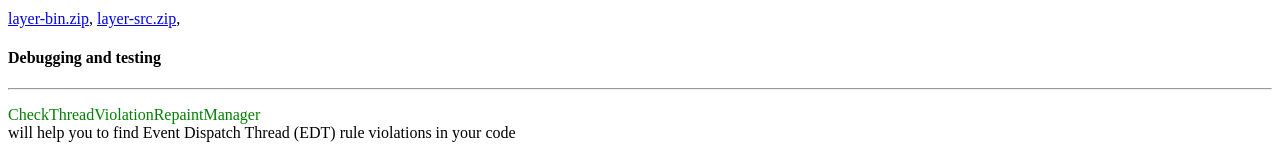
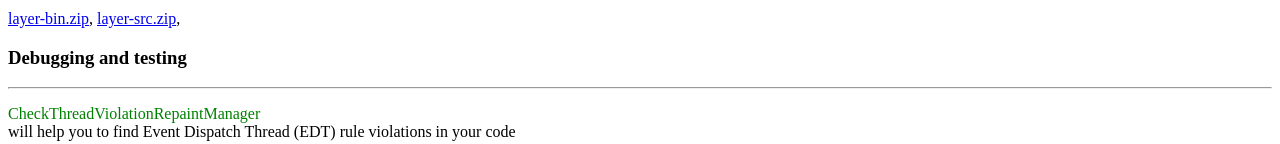
Before and after one commit to floscher/swinghelper, a plain HTML site: page www/index.html in a window 1280 px wide. Shown: the part 546-690 px from the top of the page. Drawn offline with Linux system fonts and the light colour scheme.

Commit message:
*** empty log message ***
git-svn-id: https://svn.java.net/svn/swinghelper~svn/trunk@52 231a8a49-c2fb-40e3-aa39-b2cf256393cc

```diff
--- a/www/index.html
+++ b/www/index.html
@@ -22,7 +22,7 @@ Translucency, painters, non-rectangular shape support included !
 <a href="https://swinghelper.dev.java.net/bin/layer/layer-bin.zip">layer-bin.zip</a>,
 <a href="https://swinghelper.dev.java.net/bin/layer/layer-src.zip">layer-src.zip</a>,
 
-<h4>Debugging and testing</h4>
+<h3>Debugging and testing</h3>
 <hr/>
 <p><font color="green">CheckThreadViolationRepaintManager</font><br/>
 will help you to find Event Dispatch Thread (EDT) rule violations in your code</p>
```
